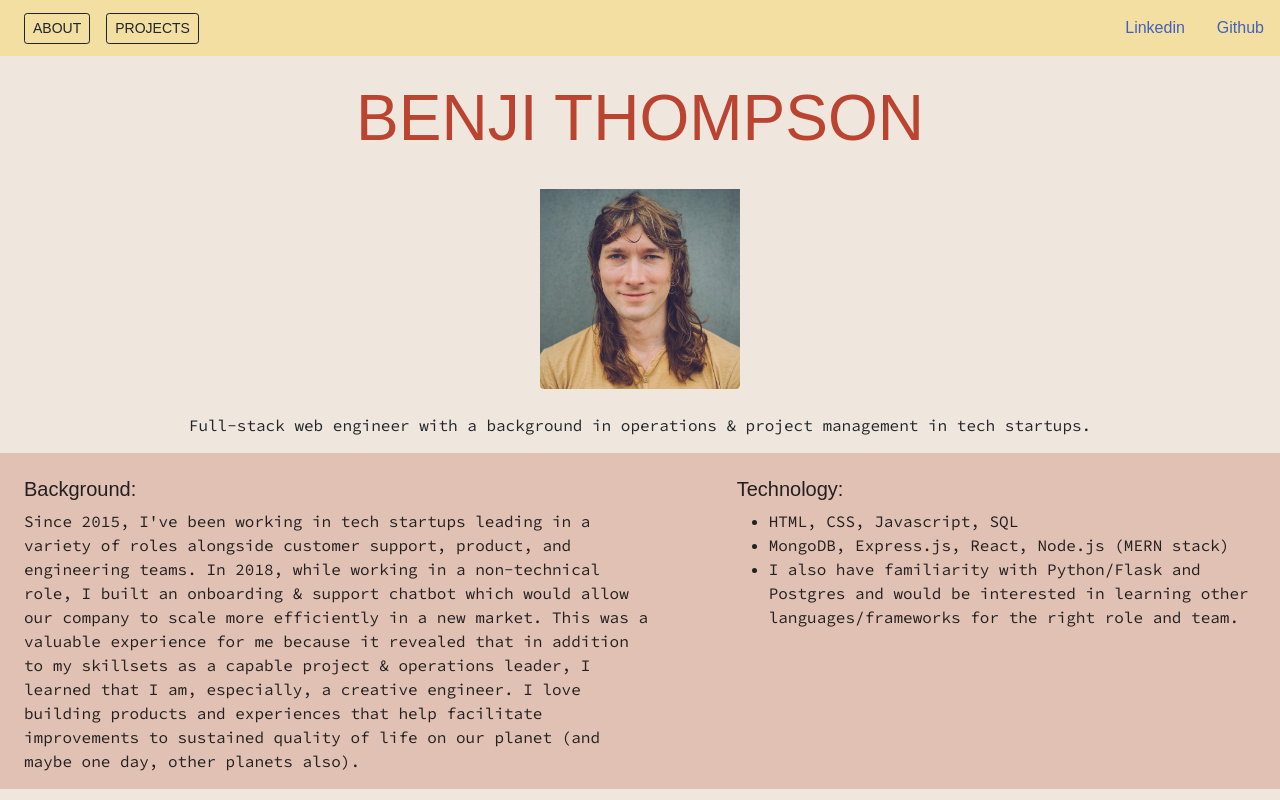
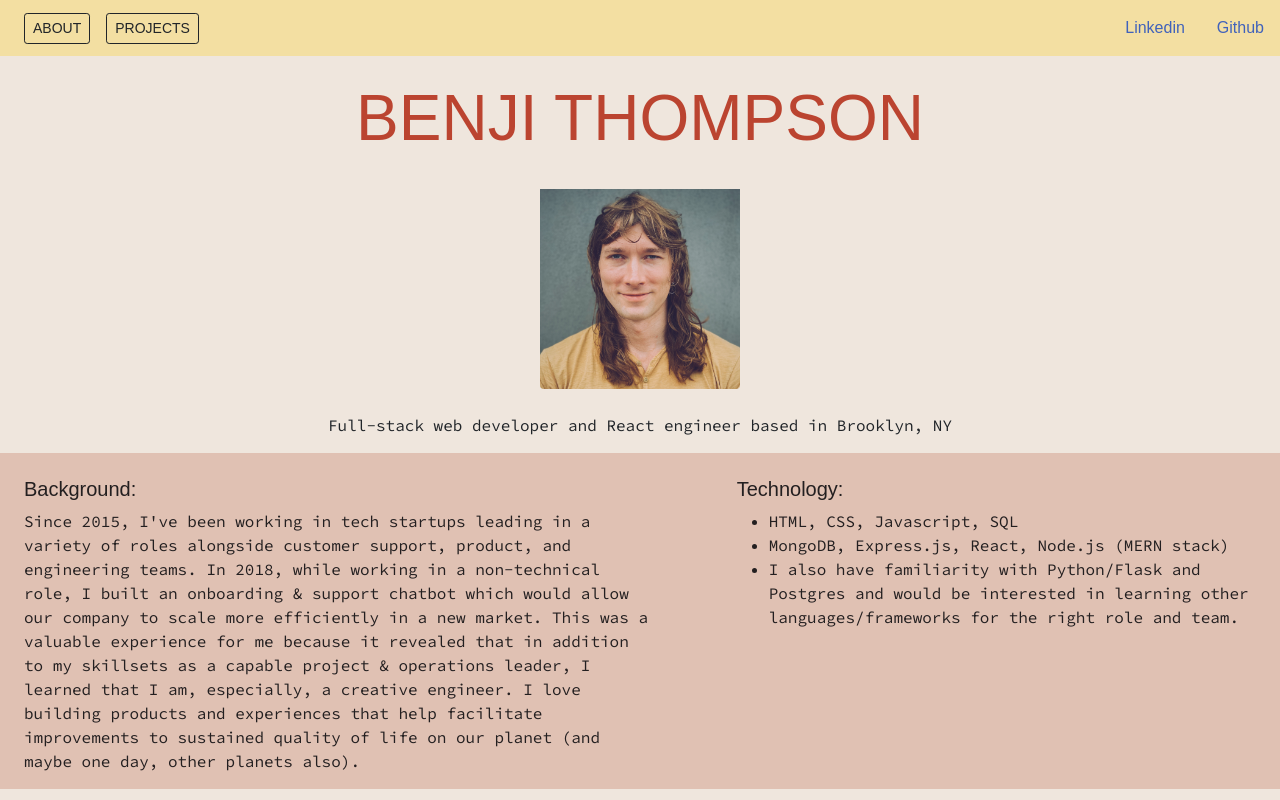
Before and after one commit to benjipt/fullstack-portfolio, a React (Create React App) app: page / in a window 1280 px wide. Built offline with nearby package versions, Linux system fonts and the light colour scheme; a web font is replaced by a local one.

Commit message:
update to Header content

```diff
--- a/src/components/Header.js
+++ b/src/components/Header.js
@@ -25,7 +25,7 @@ export default class Header extends Component {
                 <h1 className="pt-4">BENJI THOMPSON</h1>
                 <img src={headshot} className="pt-4 rounded" style={imgStyle} alt="headshot Benji Thompson" />
                 <div className="pt-4 container">
-                    <p>Full-stack web engineer with a background in operations & project management in tech startups.</p>
+                    <p>Full-stack web developer and React engineer based in Brooklyn, NY</p>
                 </div>
             </div>
         )
```
